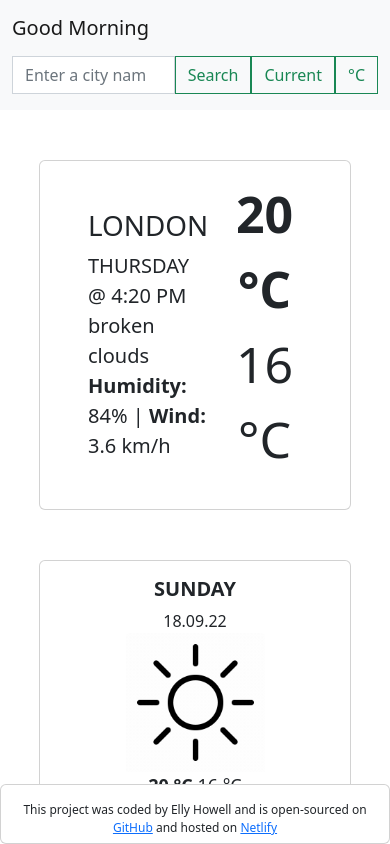
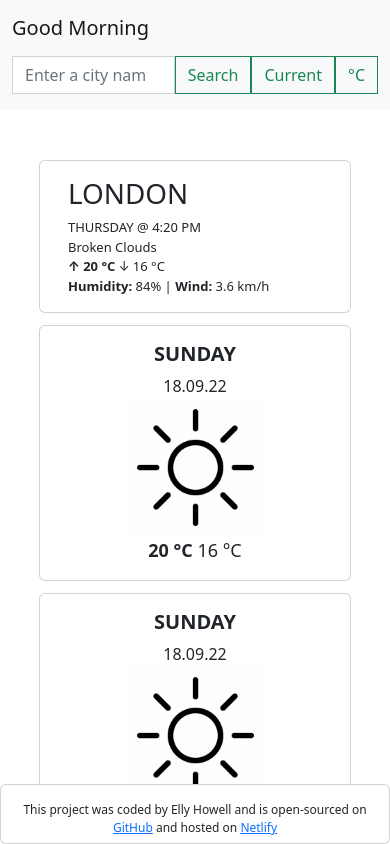
Before and after one commit to EllyHowell/weather-app-react, a React (Create React App) app: page / in a window 390 px wide. Shown: the top 844 px of the page. Built offline with nearby package versions, Linux system fonts and the light colour scheme.

Commit message:
Reactive states for Today forecast

```diff
--- a/src/App.css
+++ b/src/App.css
@@ -6,3 +6,10 @@
   margin: 50px auto 0px auto;
   width: 80%;
 }
+
+/* Anything smaller than a 'extra small' screen size */
+@media (max-width: 458px) {
+  #Main {
+    margin: 50px auto 100px auto;
+  }
+}
--- a/src/elements/Today.js
+++ b/src/elements/Today.js
@@ -19,7 +19,10 @@ export default function Today() {
                 <span id="today_day">THURSDAY</span> @{" "}
                 <span id="today_time">4:20 PM</span>
               </div>
-              <div id="today_desc">broken clouds</div>
+              <div id="today_desc">Broken Clouds</div>
+              <div id="todayTemp_small">
+                <span className="bold">↑ 20 °C</span> <span>↓ 16 °C</span>
+              </div>
               <div id="today_humidityWind">
                 <strong>Humidity: </strong>
                 <span id="today_humidity">84%</span> | <strong>Wind: </strong>
--- a/src/elements/styles/Day.css
+++ b/src/elements/styles/Day.css
@@ -27,14 +27,15 @@ img {
 .details {
   margin: auto 0;
   display: flex;
-  width: 50%;
 }
 .justifyLeft {
   justify-content: left;
+  width: 75%;
 }
 .justifyRight {
   justify-content: right;
   padding-right: 20px;
+  width: 25%;
 }
 .forecastTemp {
   font-size: 18px;
@@ -44,3 +45,55 @@ img {
   list-style: none;
   text-align: center;
 }
+#todayTemp_small {
+  display: none;
+}
+
+/* Anything smaller than a 'large' screen size */
+@media (max-width: 992px) {
+  .image {
+    width: 35%;
+    margin: auto 0;
+  }
+
+  .justifyLeft {
+    width: 100%;
+  }
+
+  .justifyRight {
+    display: none;
+  }
+
+  #todayTemp_small {
+    display: block;
+  }
+}
+
+/* Anything smaller than a 'medium' screen size */
+@media (max-width: 768px) {
+  .text {
+    font-size: medium;
+  }
+}
+
+/* Anything smaller than a 'small' screen size */
+@media (max-width: 567px) {
+  .text {
+    font-size: small;
+  }
+}
+
+/* Anything smaller than a 'extra small' screen size */
+@media (max-width: 458px) {
+  .image {
+    display: none;
+  }
+
+  .text {
+    padding: 0px;
+  }
+
+  #today {
+    margin: 50px auto 12px auto;
+  }
+}
```
